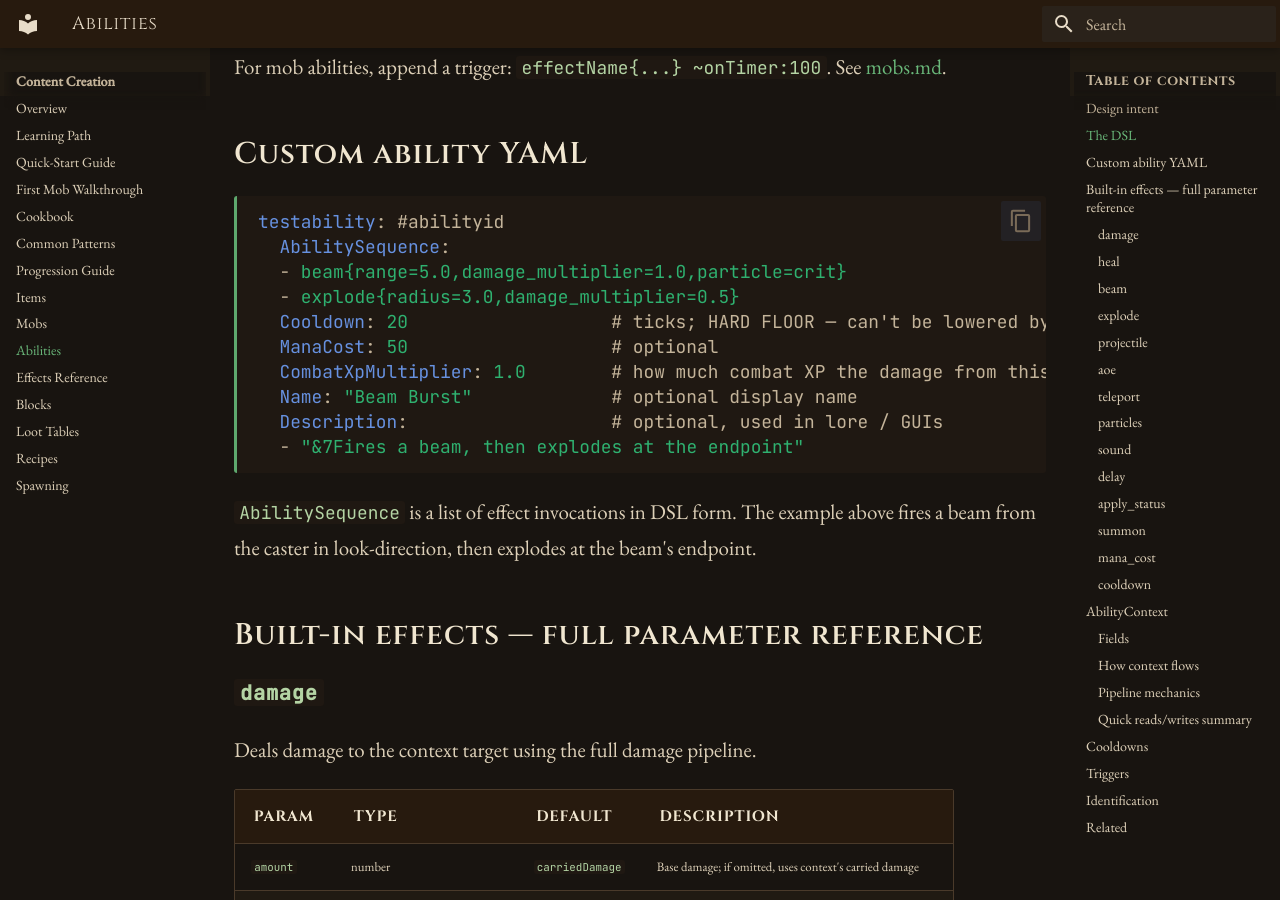
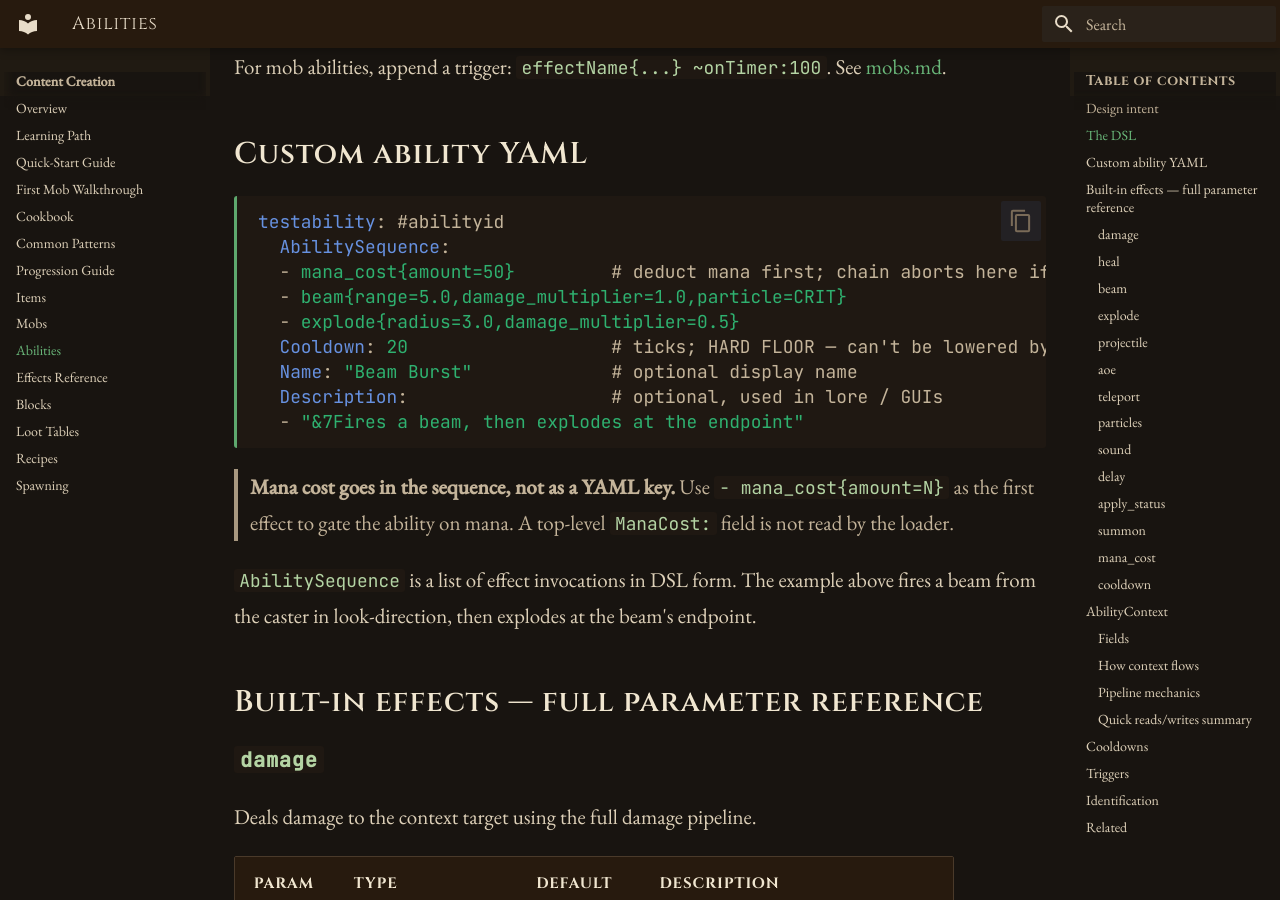
Before and after one commit to 255-Ping/RPGCORE, an MkDocs documentation site: the page built from docs/content/abilities.md, in a window 1280 px wide and 900 px high, scrolled down 1338 px. Built offline with MkDocs 1.6.1 and Material for MkDocs 9.7.7, drawn with Linux system fonts in a browser that asks for light colours.

Commit message:
docs: fix ability YAML example — ManaCost is not a loader field
AbilityLoader only reads AbilitySequence, Cooldown, Name, Description.
ManaCost and CombatXpMultiplier were shown as supported top-level keys
but are silently ignored by the loader. Removed them from the example
and added a mana_cost{} effect in the sequence instead, which is the
correct way to enforce mana cost. Added an explicit note.

Co-Authored-By: Claude Sonnet 4.6 <noreply@anthropic.com>

````diff
--- a/docs/content/abilities.md
+++ b/docs/content/abilities.md
@@ -28,15 +28,16 @@ For mob abilities, append a trigger: `effectName{...} ~onTimer:100`. See [mobs.m
 ```yaml
 testability: #abilityid
   AbilitySequence:
-  - beam{range=5.0,damage_multiplier=1.0,particle=crit}
+  - mana_cost{amount=50}         # deduct mana first; chain aborts here if insufficient
+  - beam{range=5.0,damage_multiplier=1.0,particle=CRIT}
   - explode{radius=3.0,damage_multiplier=0.5}
   Cooldown: 20                   # ticks; HARD FLOOR — can't be lowered by items using this ability
-  ManaCost: 50                   # optional
-  CombatXpMultiplier: 1.0        # how much combat XP the damage from this ability awards (0 to opt out)
   Name: "Beam Burst"             # optional display name
   Description:                   # optional, used in lore / GUIs
   - "&7Fires a beam, then explodes at the endpoint"
 ```
+
+> **Mana cost goes in the sequence, not as a YAML key.** Use `- mana_cost{amount=N}` as the first effect to gate the ability on mana. A top-level `ManaCost:` field is not read by the loader.
 
 `AbilitySequence` is a list of effect invocations in DSL form. The example above fires a beam from the caster in look-direction, then explodes at the beam's endpoint.
 
````
